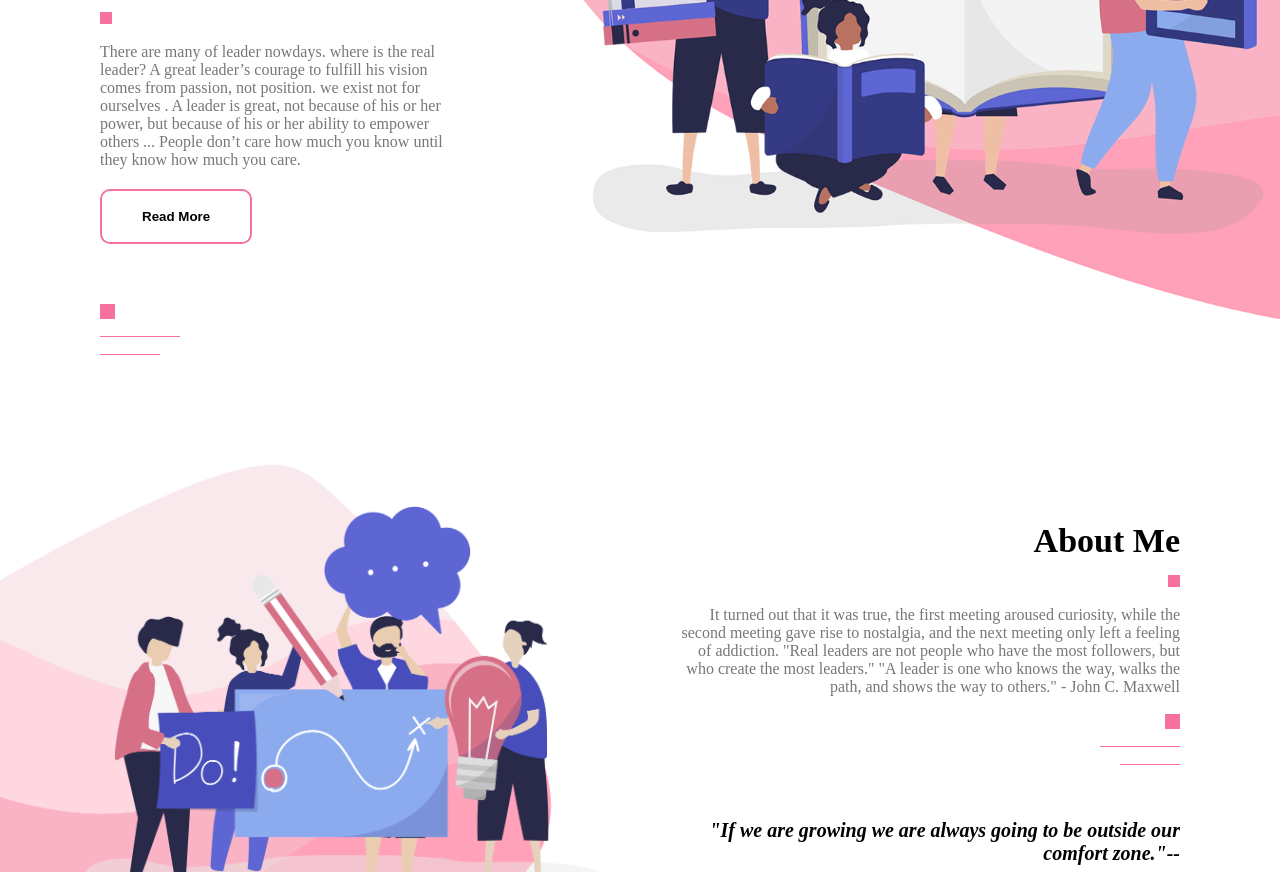
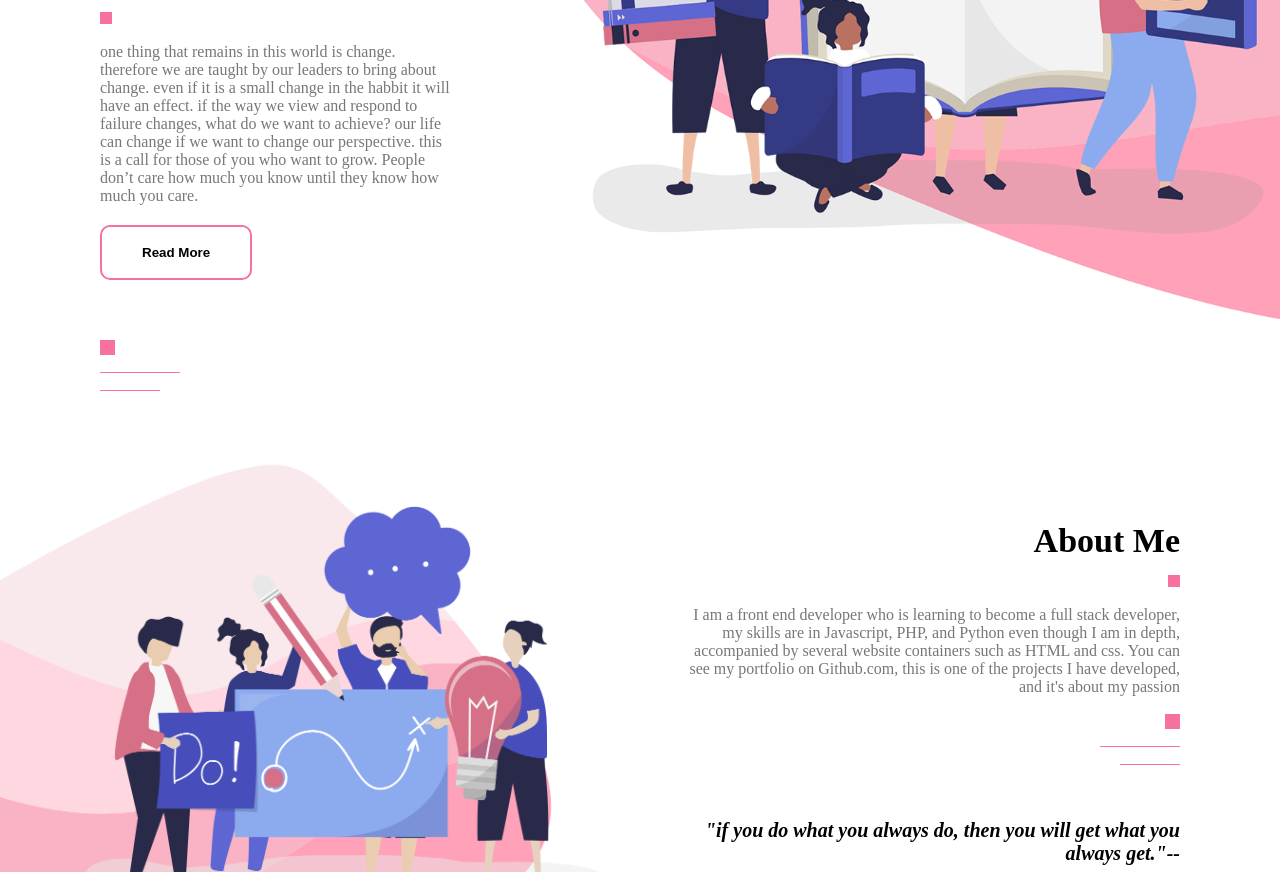
Before and after one commit to marcelaritonang/marcelaritonang.github.io, a plain HTML site: page index.html in a window 1280 px wide. Shown: the part 499-1371 px from the top of the page. Drawn offline with Linux system fonts and the light colour scheme; some packages are replaced by stand-ins of ours; a script that the page names is missing.

Commit message:
Update index.html

```diff
--- a/index.html
+++ b/index.html
@@ -7,7 +7,7 @@
     <link rel="stylesheet" href="style.css">
     <script src="script.js" defer> </script>
     <link rel="icon" href="./images/pic-1.png">
-    <title>Marcel's WebEducation</title>
+    <title>Marcel's WebDev</title>
     <!-- Smooth scrolling  -->
     <script src="https://cdn.jsdelivr.net/gh/cferdinandi/smooth-scroll/dist/smooth-scroll.polyfills.min.js"></script>
 
@@ -24,10 +24,10 @@
             <div class="header-text">
                 <h1>The purpose is to <br> teach, bring learning to people</h1>
                 <span class="square"></span>
-                <p>There are many of leader nowdays. where is the real leader? A great leader’s courage to fulfill his
-                    vision comes from passion, not position.
-                    we exist not for ourselves . A leader is great, not because of his or her power, but because of his
-                    or her ability to empower others ... People don’t care how much you know until they know how much
+                <p>one thing that remains in this world is change. therefore we are taught by our leaders to bring about change. even if it is a small change in the habbit it will have an effect.
+                    if the way we view and respond to failure changes,
+                    what do we want to achieve? our life can change if we want to change our perspective.
+                    this is a call for those of you who want to grow. People don’t care how much you know until they know how much
                     you care.
                 </p>
                 <button class="common-btn">Read More</button>
@@ -59,18 +59,17 @@
             <div class="about-text">
                 <h1>About Me </h1>
                 <span class="square"></span>
-                <p>It turned out that it was true, the first meeting aroused curiosity, while the second meeting gave
-                    rise to nostalgia, and the next meeting only left a feeling of addiction.
-                    "Real leaders are not people who have the most followers, but who create the most leaders." "A
-                    leader is one who knows the way, walks the path, and shows the way to others." - John C. Maxwell
+                <p>I am a front end developer who is learning to become a full stack developer, my skills are in Javascript, PHP, and Python even though I am in depth,
+                    accompanied by several website containers such as HTML and css. You can see my portfolio on Github.com, this is one of the projects I have developed,
+                    and it's about my passion
                     <br><br>
                     <div class="line-square">
                         <span class="line-1"></span><br>
                         <span class="line-2"></span><br>
                         <span class="line-3"></span><br>
                     </div>
-                    <h2>"If we are growing we are always going to be outside our comfort zone."-- </h2>
-                    <h3>---Rianco Marcellino A</h3>
+                    <h2>"if you do what you always do, then you will get what you always get."-- </h2>
+                    <h3>---Anonim</h3>
                 </p>
             </div>
         </div>
@@ -140,7 +139,7 @@
                    <div class="link-title">
                        <h4>About Me</h4>
                        <small>My Plan</small><br>
-                       <small>Free Trial</small>
+                       <small>Free search</small>
                    </div>
                    <div class="link-title">
                     <h4>Support</h4>
@@ -157,7 +156,7 @@
             <div class="footer-right-col">
                 <div class="footer-info">
                     <div class="copyright-text">
-                        <small>support@MarcelDev.com</small><br>
+                        <small>support@MarcelDev</small><br>
                         <small>copyright 2021</small>
                     </div >
                     <div class="footer-logo">
```
